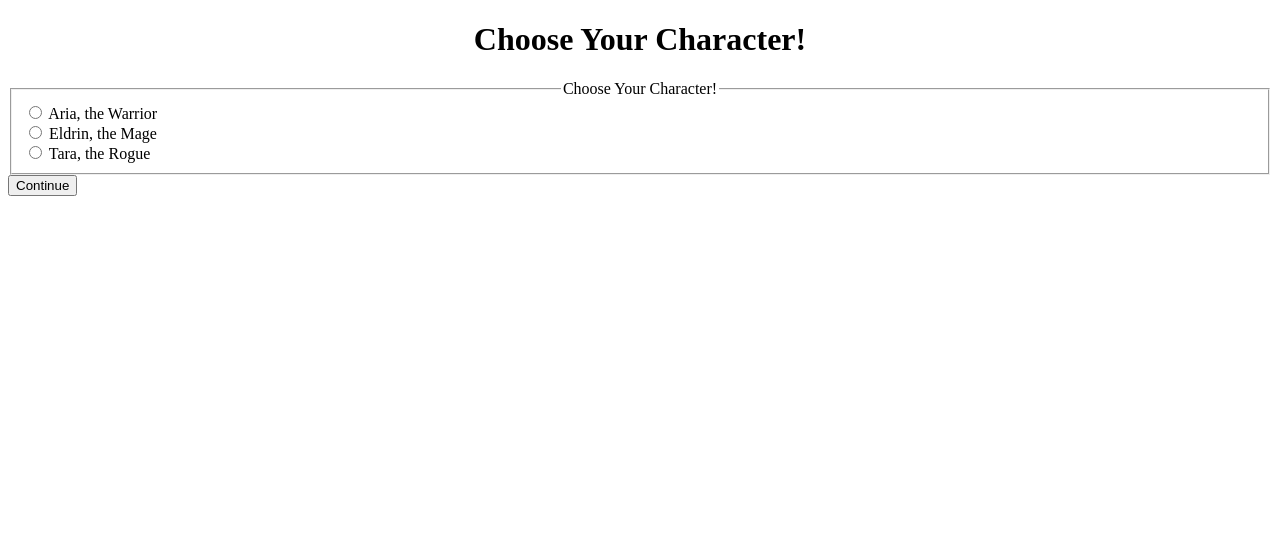
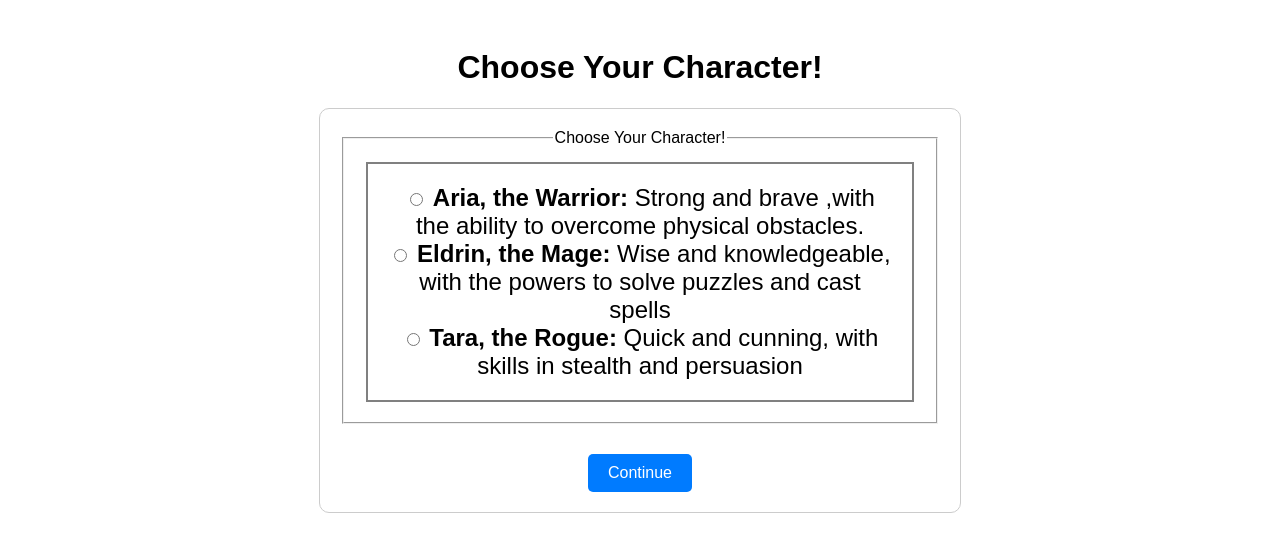
Before and after one commit to HawkLindner/HawksGame, a plain HTML site: page page2.html in a window 1280 px wide. Drawn offline with Linux system fonts and the light colour scheme.

Commit message:
did some more work

```diff
--- a/page2.html
+++ b/page2.html
@@ -5,24 +5,31 @@
     <meta name="viewport" content="width=device-width, initial-scale=1.0">
     <title>Character Selection</title>
     <!-- TODO: Import your CSS File here -->
-    <link  rel = "stylesheet" src = "style.css">
+    <link  href = "style.css" rel = "stylesheet">
 </head>
 <body>
     <h1 style = "text-align: center;">Choose Your Character!</h1>
     <section class="container">
-        <form id="characterForm"type = "get" action = "page3.html"></form>
+        <form id="characterForm" type = "get" action = "page3.html">
         <fieldset>
-            <legend style = "text-align: center;">
+            <legend id = "chars" style = "text-align: center;">
                 Choose Your Character!
             </legend>
-            <input type="radio" id="Aria" name="char" value="">
-            <label for="Aria">Aria, the Warrior</label><br>
+        <section class = "box" >
+            <input type = "radio" id = "item1" name = "char" value="Aria">
+            <label for="Aria" id = "item1"><strong>Aria, the Warrior:</strong> Strong and brave
+                ,with the ability to overcome physical obstacles.
+            </label><br>
             <input type="radio" id="Eldrin" name="char" value="">
-            <label for="Eldrin">Eldrin, the Mage</label><br>
+            <label for="Eldrin"><strong>Eldrin, the Mage:</strong> Wise and
+                knowledgeable, with the powers to solve puzzles and cast spells</label><br>
             <input type="radio" id="Tara" name="char" value="">
-            <label for="Tara">Tara, the Rogue</label><br>
+            <label for="Tara"><strong>Tara, the Rogue:</strong> Quick and
+            cunning, with skills in stealth and persuasion</label><br>
+        </section>
         </fieldset>
         <button onclick="location.href='page3.html'">Continue</button>
+    </form>
     </section>
 </body>
 </html>
--- a/style.css
+++ b/style.css
@@ -75,3 +75,11 @@ button:hover {
 .stealth-option:hover {
     background-color: #e8e8e8;
 }
+.box{
+
+    border:2px solid grey;
+    text-align: center;
+    font-size: 24px;
+    padding:20px;
+    margin:10px;
+}
```
Also changed, not shown: page3.html (+1 -1 lines), page4.html (added, +17 -0 lines), welcome.html (+1 -1 lines), script.js (added).
